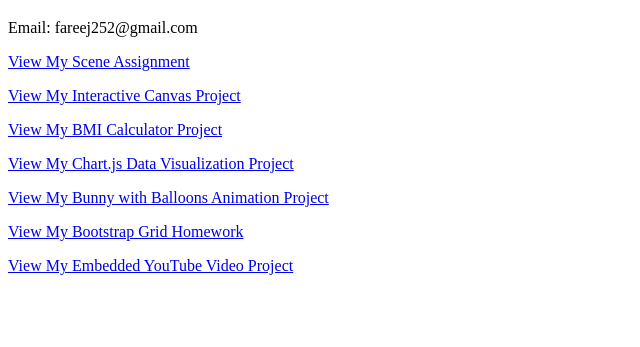
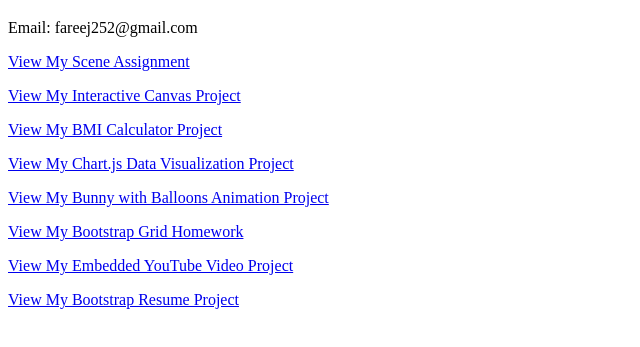
Before and after one commit to Areejf22/portfolio, a plain HTML site: page index.html in a window 1280 px wide. Shown: the part 61-408 px from the top of the page, without its empty margins (0-640 px from the left). Drawn offline with Linux system fonts and the light colour scheme.

Commit message:
Update index.html

```diff
--- a/index.html
+++ b/index.html
@@ -50,5 +50,12 @@
     View My Embedded YouTube Video Project
   </a>
 </p>
+<p>
+  <a href="resume.html" target="_blank">
+    View My Bootstrap Resume Project
+  </a>
+</p>
+
+
 </body>
 </html>
```
